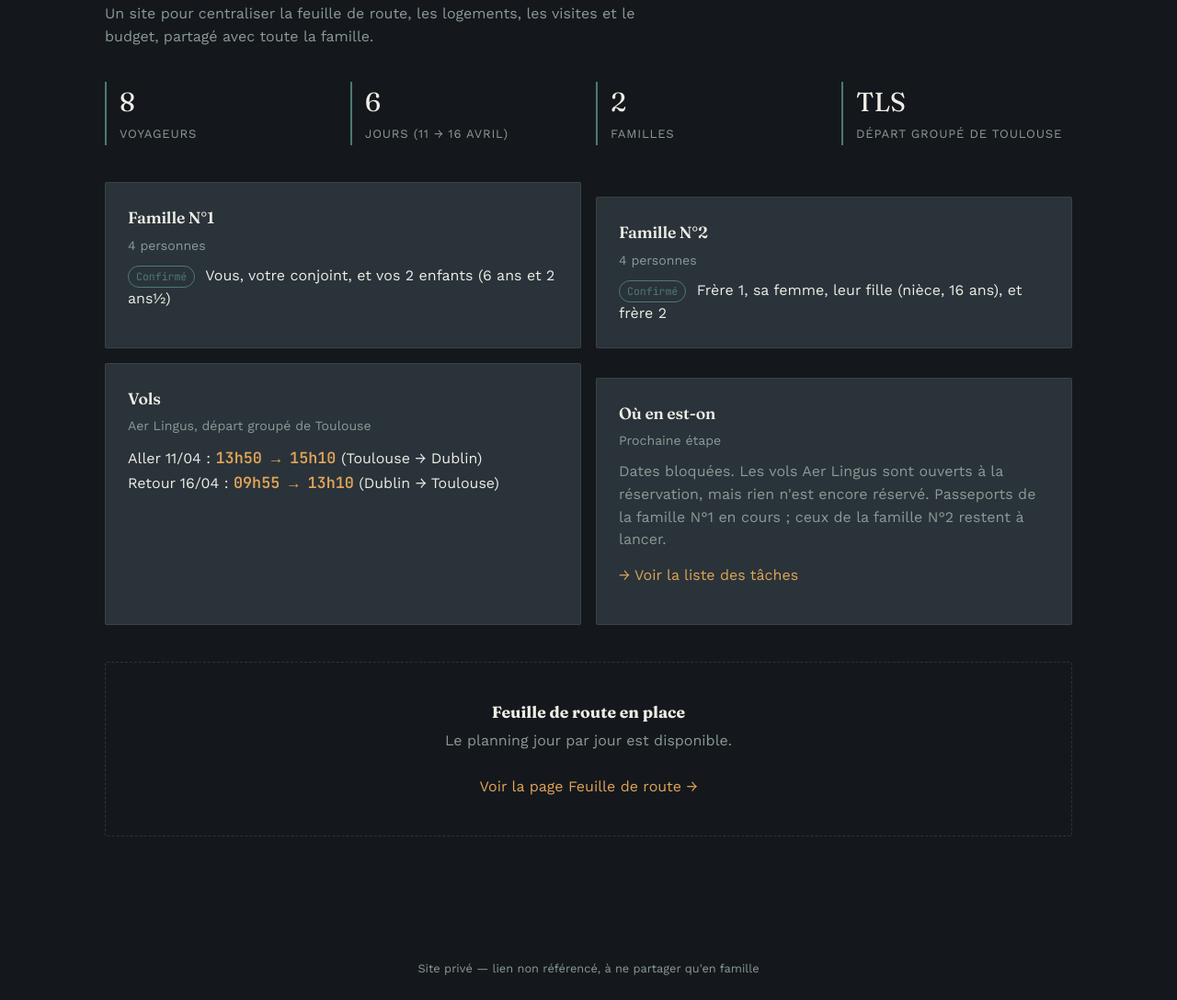
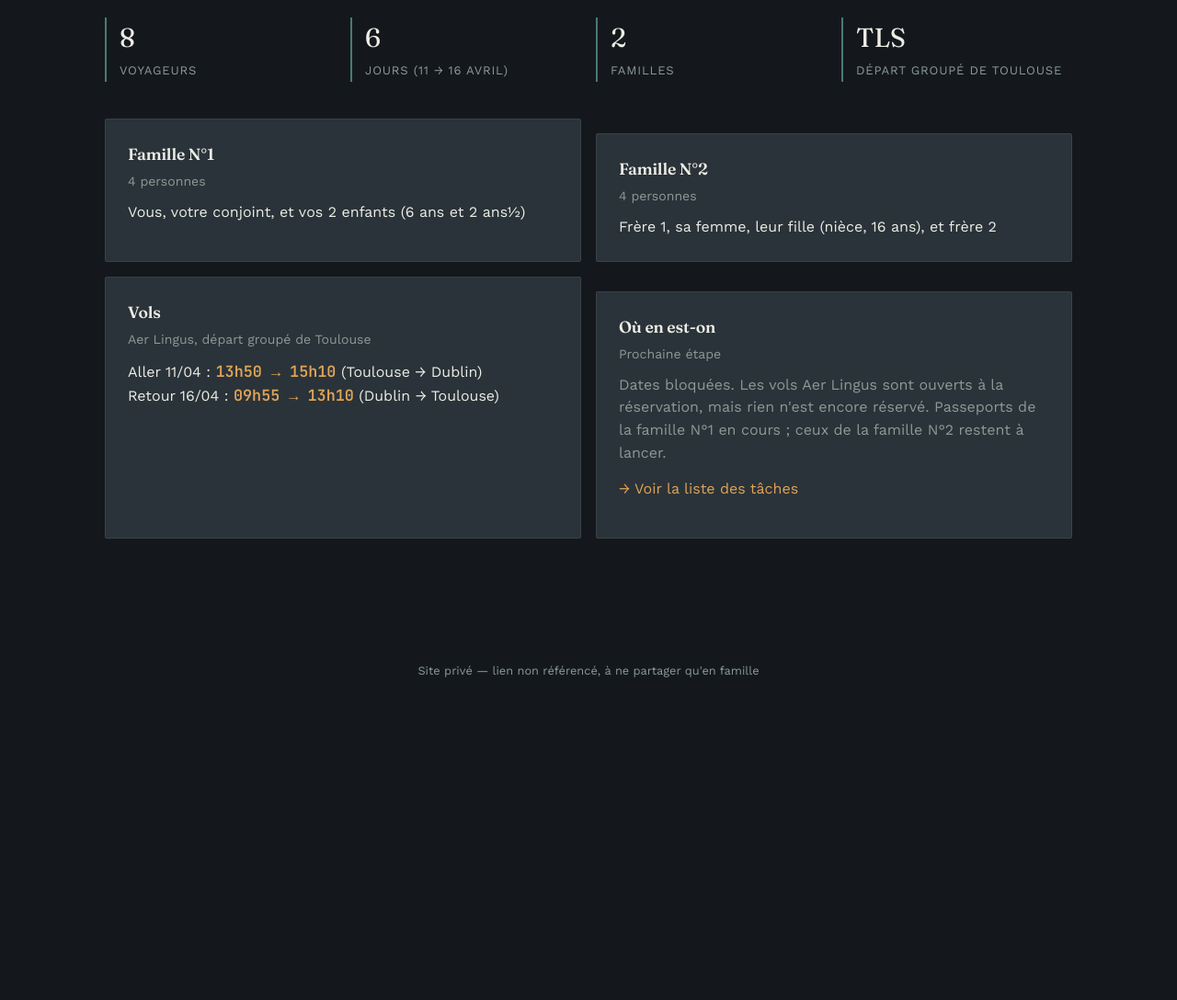
Before and after one commit to jessicadup/irlande-21000VIN7, a plain HTML site: page index.html in a window 1280 px wide. Shown: the part 224-1312 px from the top of the page at 92% size. After the commit the page ends 987 px from the top, so only its background shows below. Drawn offline with nearby package versions, Linux system fonts and the light colour scheme.

Commit message:
Add files via upload

```diff
--- a/index.html
+++ b/index.html
@@ -5,7 +5,7 @@
 <meta name="viewport" content="width=device-width, initial-scale=1.0">
 <meta name="robots" content="noindex, nofollow">
 <title>Irlande du Nord — Notre voyage</title>
-<link rel="stylesheet" href="css/style.css?v=7">
+<link rel="stylesheet" href="css/style.css?v=8">
 </head>
 <body>
 
@@ -27,8 +27,7 @@
 
 <main>
   <span class="page-kicker">11 → 16 avril 2027</span>
-  <h1 class="page-title">Notre voyage en Irlande du Nord</h1>
-  <p class="page-lede">Un site pour centraliser la feuille de route, les logements, les visites et le budget, partagé avec toute la famille.</p>
+  <h1 class="page-title" style="margin-bottom:32px;">Notre voyage en Irlande du Nord</h1>
 
   <div class="grid grid-4" style="margin-bottom:40px;">
     <div class="stat"><span class="num">8</span><span class="label">Voyageurs</span></div>
@@ -42,14 +41,14 @@
       <h3>Famille N°1</h3>
       <div class="meta">4 personnes</div>
       <p style="margin:0;">
-        <span class="tag">Confirmé</span> Vous, votre conjoint, et vos 2 enfants (6 ans et 2 ans½)
+        Vous, votre conjoint, et vos 2 enfants (6 ans et 2 ans½)
       </p>
     </div>
     <div class="card">
       <h3>Famille N°2</h3>
       <div class="meta">4 personnes</div>
       <p style="margin:0;">
-        <span class="tag">Confirmé</span> Frère 1, sa femme, leur fille (nièce, 16 ans), et frère 2
+        Frère 1, sa femme, leur fille (nièce, 16 ans), et frère 2
       </p>
     </div>
   </div>
@@ -73,11 +72,6 @@
     </div>
   </div>
 
-  <div style="margin-top:40px;" class="empty-state">
-    <strong>Feuille de route en place</strong>
-    Le planning jour par jour est disponible.
-    <br><br><a href="feuille-de-route.html">Voir la page Feuille de route →</a>
-  </div>
 </main>
 
 <div class="columns-divider"></div>
```
